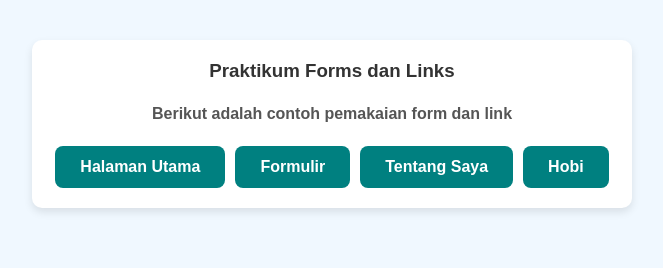
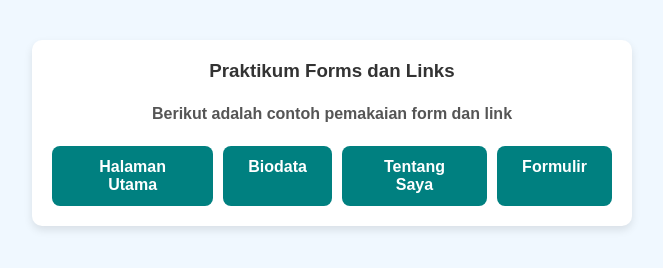
Before and after one commit to aldys002/Tugas7_20230140207_Aldys-Igidia-Triatmaja, a plain HTML site: page index.html in a window 1280 px wide. Shown: the whole page, without its empty margins (308-971 px from the left). Drawn offline with Linux system fonts and the light colour scheme.

Commit message:
membuat biodata.html

```diff
--- /dev/null
+++ b/biodata.css
@@ -0,0 +1,60 @@
+
+* {
+    margin: 0;
+    padding: 0;
+    box-sizing: border-box;
+}
+
+body {
+    font-family: Arial, sans-serif;
+    background-color: #f4f4f4;
+    color: #333;
+}
+
+.container {
+    width: 80%;
+    margin: 20px auto;
+    background-color: #fff;
+    padding: 20px;
+    border-radius: 8px;
+    box-shadow: 0 4px 8px rgba(0, 0, 0, 0.1);
+}
+
+
+.box {
+    text-align: center;
+}
+
+
+h2 {
+    color: #2c3e50;
+    font-size: 24px;
+    margin-bottom: 20px;
+}
+
+
+p {
+    font-size: 16px;
+    line-height: 1.6;
+    margin-bottom: 10px;
+}
+
+
+.btn-container {
+    margin-top: 20px;
+    text-align: center;
+}
+
+.button {
+    background-color: #3498db;
+    color: white;
+    text-decoration: none;
+    padding: 10px 20px;
+    border-radius: 5px;
+    font-size: 16px;
+    transition: background-color 0.3s;
+}
+
+.button:hover {
+    background-color: #2980b9;
+}
--- a/index.html
+++ b/index.html
@@ -13,9 +13,9 @@
             <p><strong>Berikut adalah contoh pemakaian form dan link</strong></p>
             <div class="btn-group">
                 <a href="index.html" class="button">Halaman Utama</a>
+                <a href="biodata.html" class="button">Biodata</a>
+                <a href="about_me.html" class="button">Tentang Saya</a>
                 <a href="form.html" class="button">Formulir</a>
-                <a href="about_me.html" class="button">Tentang Saya</a>
-                <a href="hobi.html" class="button">Hobi</a>
             </div>
         </div>
     </section>
```
Also changed, not shown: biodata.html (added, +22 -0 lines).
